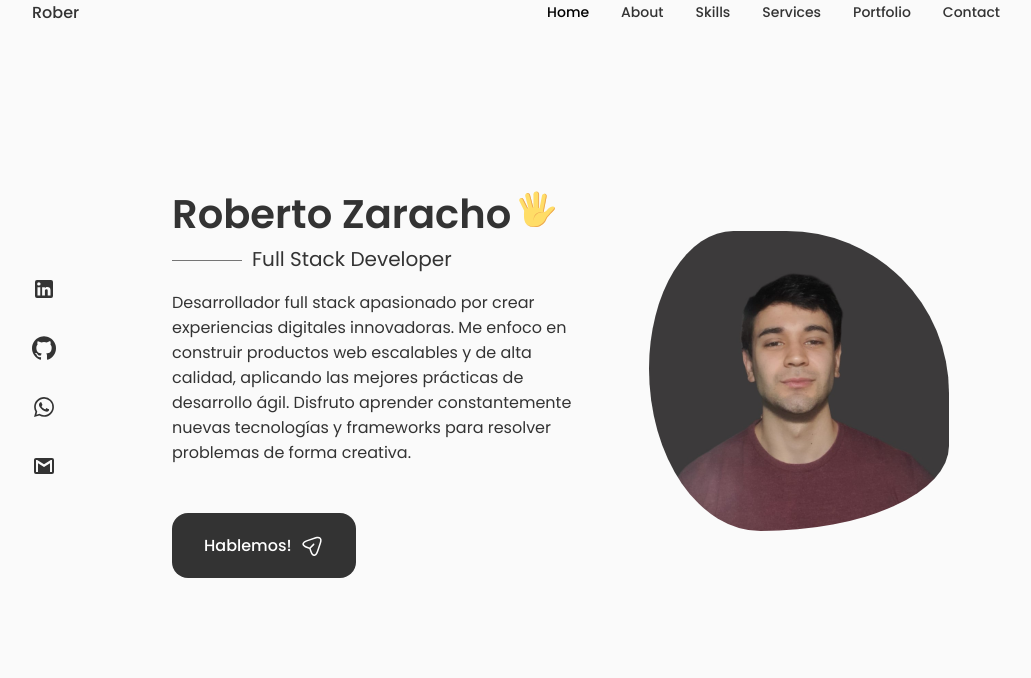
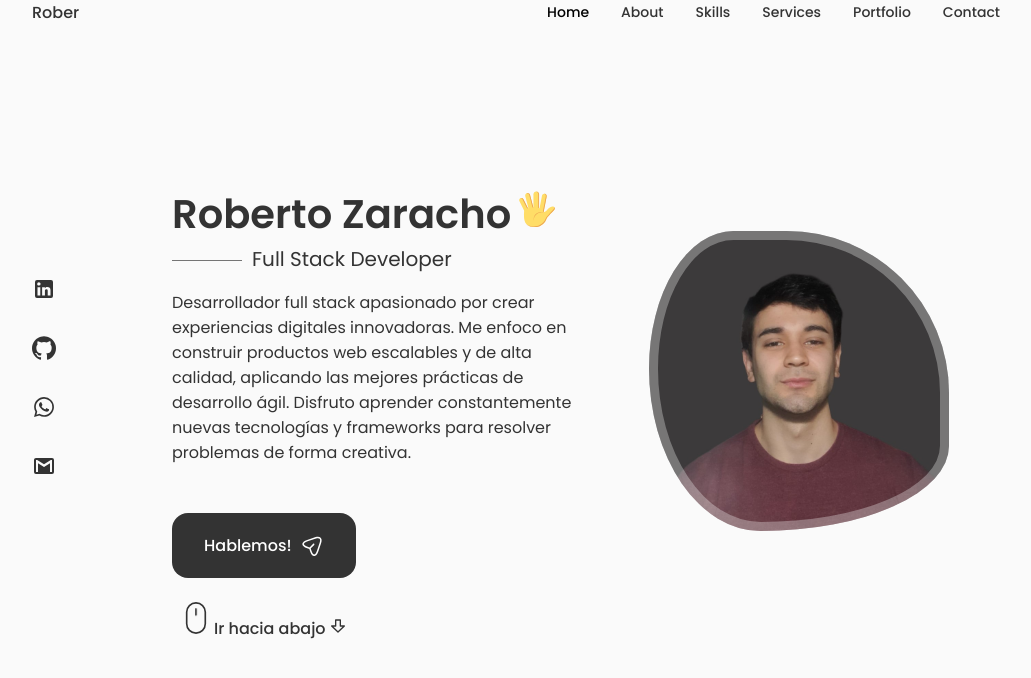
Before and after one commit to Rober100/own-PortFolio, a React (Vite) app: page / in a window 1280 px wide. Shown: the top 678 px of the page, without its empty margins (124-1155 px from the left). Built offline with nearby package versions, Linux system fonts and the light colour scheme; the HTML template or start-up script is replaced by a standard one; a web font is replaced by a local one.

Commit message:
Home and Scroll

```diff
--- a/src/components/home/Home.tsx
+++ b/src/components/home/Home.tsx
@@ -1,21 +1,24 @@
-import Social from "./Social"
-import Data from "./Data"
-import "./home.css"
+import Social from "./Social";
+import Data from "./Data";
+import ScrollDown from "./ScrollDown";
+import "./home.css";
 
 const Home = () => {
   return (
     <section className="home section" id="home">
-        <div className="home__container container grid">
-            <div className='home__content grid'>
-                <Social />
+      <div className=" home__container container grid ">
+        <div className="home__content grid">
+          <Social />
 
-                <div className="home__img"></div>
+          <div className="home__img"></div>
 
-                <Data />
-            </div>
+          <Data />
         </div>
+
+        <ScrollDown />
+      </div>
     </section>
-  )
-}
+  );
+};
 
-export default Home
+export default Home;
--- /dev/null
+++ b/src/components/home/ScrollDown.tsx
@@ -0,0 +1,64 @@
+import React from "react";
+
+function ScrollDown() {
+  return (
+    <div className="home__scroll">
+      <a href="#about" className="home__scroll-button">
+        <svg
+          width="32px"
+          height="32px"
+          className="home__scroll-mouse"
+          viewBox="0 0 247 390"
+          version="1.1"
+          xmlns="http://www.w3.org/2000/svg"
+          xmlnsXlink="http://www.w3.org/1999/xlink"
+          style={{
+            fillRule: "evenodd",
+            clipRule: "evenodd",
+            strokeLinecap: "round",
+            strokeLinejoin: "round",
+            strokeMiterlimit: "1.5",
+          }}
+        >
+          <path
+            className="wheel"
+            d="M123.359,79.775l0,72.843"
+            style={{
+              fill: "none",
+              stroke: "var(--title-color)",
+              strokeWidth: "20px",
+            }}
+          ></path>
+          <path
+            id="mouse"
+            d="M236.717,123.359c0,-62.565 -50.794,-113.359 -113.358,-113.359c-62.565,0 -113.359,50.794 -113.359,113.359l0,143.237c0,62.565 50.794,113.359 113.359,113.359c62.564,0 113.358,-50.794 113.358,-113.359l0,-143.237Z"
+            style={{
+              fill: "none",
+              stroke: "var(--title-color)",
+              strokeWidth: "20px",
+            }}
+          ></path>
+        </svg>
+        <span className="home__scroll-name">Ir hacia abajo</span>
+        <svg
+          xmlns="http://www.w3.org/2000/svg"
+          width="1em"
+          height="1em"
+          viewBox="0 0 48 48"
+        >
+          <path
+            fill="none"
+            stroke="currentColor"
+            strokeLinecap="round"
+            strokeLinejoin="round"
+            strokeWidth="4"
+            d="m5 24l19 18l19-18H31V6H17v18H5Z"
+            className="home__scroll-name"
+          />
+        </svg>
+      </a>
+    </div>
+  );
+}
+
+export default ScrollDown;
--- a/src/components/home/home.css
+++ b/src/components/home/home.css
@@ -1,3 +1,8 @@
+.home__container {
+    row-gap: 7rem;
+}
+
+
 .home__content {
      grid-template-columns: 116px repeat(2, 1fr);
      padding-top: 5.5rem;
@@ -60,7 +65,7 @@
     background-repeat: no-repeat;
     background-position: center;
     background-size: cover;
-    box-shadow: inset 0 0 0 9px rgb(255, 255, 255 / 30%);
+    box-shadow: inset 0 0 0 9px rgb(255 255 255 / 30%);
     order: 1;
     justify-self: center;
     width: 300px;
@@ -82,3 +87,32 @@
     }
 
 }
+
+.home__scroll {
+    margin-left: 9.25rem;
+
+}
+
+.wheel {
+    animation: scroll 2s ease infinite;
+}
+
+@keyframes scroll {
+    0%{
+        transform: translateY(0);
+    }
+    30%{
+        transform: translateY(3.75rem);
+    }
+}
+.home__scroll-name {
+    color: var(--title-color);
+    font-weight: var(--font-medium);
+    margin-right: var(--mb-0-25);
+    margin-left: 2px;
+}
+
+.home__scroll-arrow {
+    font-size: 1.25rem;
+    color: var(--title-color);
+}
```
